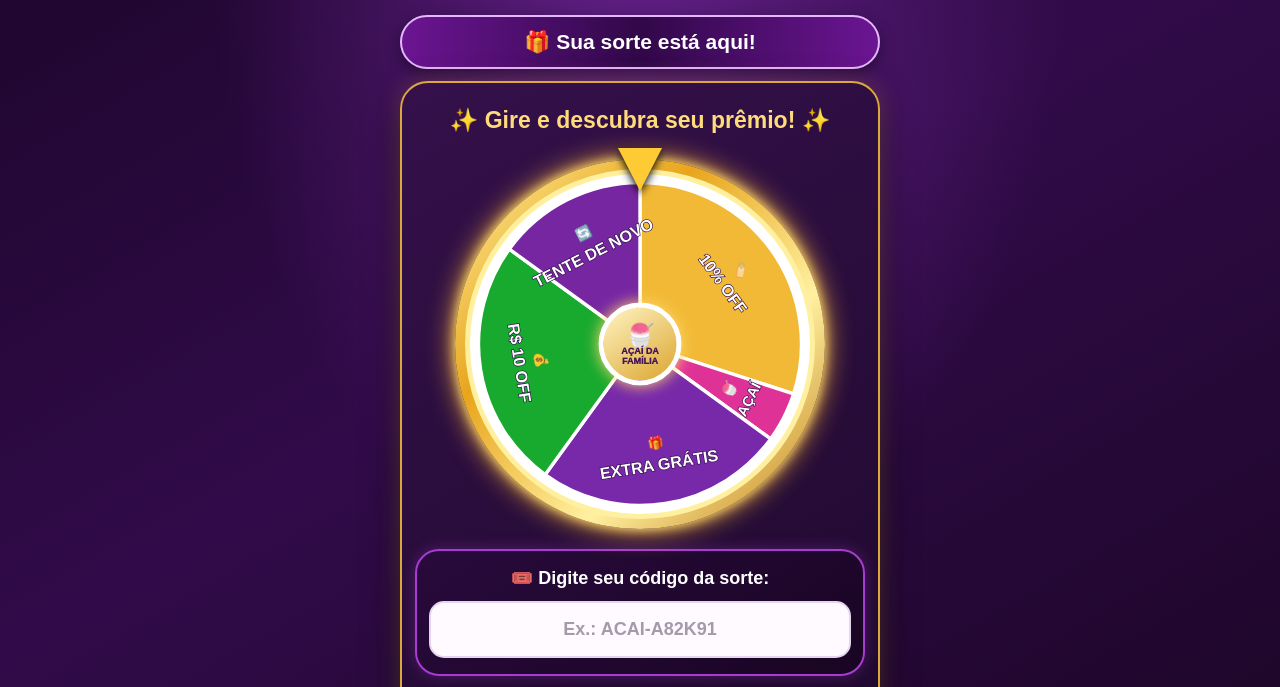
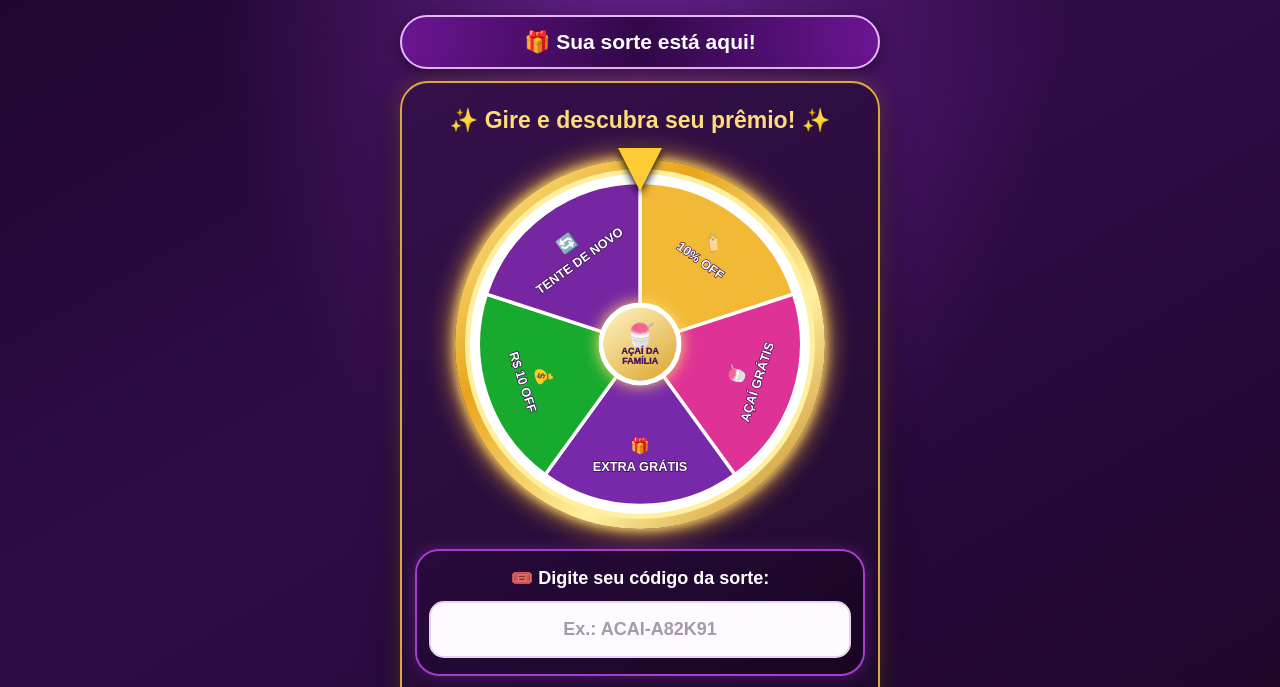
Before and after one commit to acaifamilia/roleta-acaiteria, a plain HTML site: page index.html in a window 1280 px wide. Shown: the part 353-1040 px from the top of the page. Drawn offline with Linux system fonts and the light colour scheme.

Commit message:
Update index.html

```diff
--- a/index.html
+++ b/index.html
@@ -28,9 +28,7 @@ body{
  text-align:center;
 }
 
-.topo{
- padding:12px 5px 5px;
-}
+.topo{padding:12px 5px 5px}
 
 .marca{
  font-size:clamp(30px,8vw,43px);
@@ -163,14 +161,8 @@ h2{
  line-height:1.05;
 }
 
-.center .emoji{
- font-size:23px;
-}
-
-.center strong{
- font-size:9px;
- font-weight:1000;
-}
+.center .emoji{font-size:23px}
+.center strong{font-size:9px;font-weight:1000}
 
 .codigo-box{
  margin-top:18px;
@@ -207,9 +199,7 @@ input:focus{
  box-shadow:0 0 10px #ffca44;
 }
 
-input::placeholder{
- color:#a49aa9;
-}
+input::placeholder{color:#a49aa9}
 
 button{
  width:100%;
@@ -344,46 +334,47 @@ button:disabled{
 const PREMIOS = [
  {
   nome:"10% de desconto",
-  peso:30,
+  peso:20,
   texto:"10% OFF",
   icone:"🏷️",
   cor:"#f2b936"
  },
  {
   nome:"Açaí pequeno grátis",
-  peso:5,
-  texto:"AÇAÍ",
+  peso:20,
+  texto:"AÇAÍ GRÁTIS",
   icone:"🍧",
   cor:"#df3296"
  },
  {
   nome:"Adicional grátis",
-  peso:25,
+  peso:20,
   texto:"EXTRA GRÁTIS",
   icone:"🎁",
   cor:"#7829a9"
  },
  {
   nome:"R$ 10 de desconto",
-  peso:25,
+  peso:20,
   texto:"R$ 10 OFF",
   icone:"💰",
   cor:"#18a92f"
  },
  {
   nome:"Tente novamente",
-  peso:15,
+  peso:20,
   texto:"TENTE DE NOVO",
   icone:"🔄",
   cor:"#7726a2"
  }
 ];
 
-let girando = false;
-let rotacao = 0;
+let girando=false;
+let rotacao=0;
 
 function ponto(angulo,raio){
  const rad=angulo*Math.PI/180;
+
  return {
   x:200+raio*Math.cos(rad),
   y:200+raio*Math.sin(rad)
@@ -406,19 +397,18 @@ function desenharRoleta(){
 
   const a=ponto(inicio,190);
   const b=ponto(fim,190);
-  const grande=tamanho>180?1:0;
 
   desenho+=`
    <path
     d="M 200 200 L ${a.x} ${a.y}
-    A 190 190 0 ${grande} 1 ${b.x} ${b.y} Z"
+    A 190 190 0 0 1 ${b.x} ${b.y} Z"
     fill="${p.cor}"
     stroke="#fff"
     stroke-width="4"
    />
   `;
 
-  const pos=ponto(meio,132);
+  const pos=ponto(meio,133);
 
   let inclinacao=meio+90;
   inclinacao=((inclinacao%360)+360)%360;
@@ -427,33 +417,31 @@ function desenharRoleta(){
    inclinacao+=180;
   }
 
-  const fonte=p.peso===5?17:19;
+  desenho+=`
+   <g transform="rotate(${inclinacao} ${pos.x} ${pos.y})">
 
-  desenho+=`
     <text
      x="${pos.x}"
-    y="${pos.y-13}"
-    transform="rotate(${inclinacao} ${pos.x} ${pos.y})"
+     y="${pos.y-12}"
      text-anchor="middle"
      dominant-baseline="middle"
-    font-size="15"
-    font-weight="bold"
-    fill="#fff"
+     font-size="18"
     >${p.icone}</text>
 
     <text
      x="${pos.x}"
      y="${pos.y+13}"
-    transform="rotate(${inclinacao} ${pos.x} ${pos.y})"
      text-anchor="middle"
      dominant-baseline="middle"
-    font-size="${fonte}"
+     font-size="15"
      font-weight="900"
      fill="#fff"
      stroke="#35104f"
      stroke-width="1.5"
      paint-order="stroke"
     >${p.texto}</text>
+
+   </g>
   `;
 
   inicio=fim;
@@ -507,14 +495,10 @@ async function girar(){
   );
 
   if(indice===-1){
-   throw new Error(
-    "Prêmio não encontrado na roleta."
-   );
+   throw new Error("Prêmio não encontrado na roleta.");
   }
 
-  const total=PREMIOS.reduce(
-   (s,p)=>s+p.peso,0
-  );
+  const total=PREMIOS.reduce((s,p)=>s+p.peso,0);
 
   let inicio=-90;
 
@@ -528,16 +512,13 @@ async function girar(){
   const desejado=-90-meio;
   const atual=((rotacao%360)+360)%360;
 
-  const ajuste=(
-   (desejado-atual)%360+360
-  )%360;
+  const ajuste=((desejado-atual)%360+360)%360;
 
   rotacao+=1800+ajuste;
 
   botao.textContent="BOA SORTE! 🍀";
 
-  roleta.style.transform=
-   "rotate("+rotacao+"deg)";
+  roleta.style.transform="rotate("+rotacao+"deg)";
 
   await new Promise(resolve=>setTimeout(resolve,5200));
 
```
Lines whose indentation alone changed are shown as unchanged.
